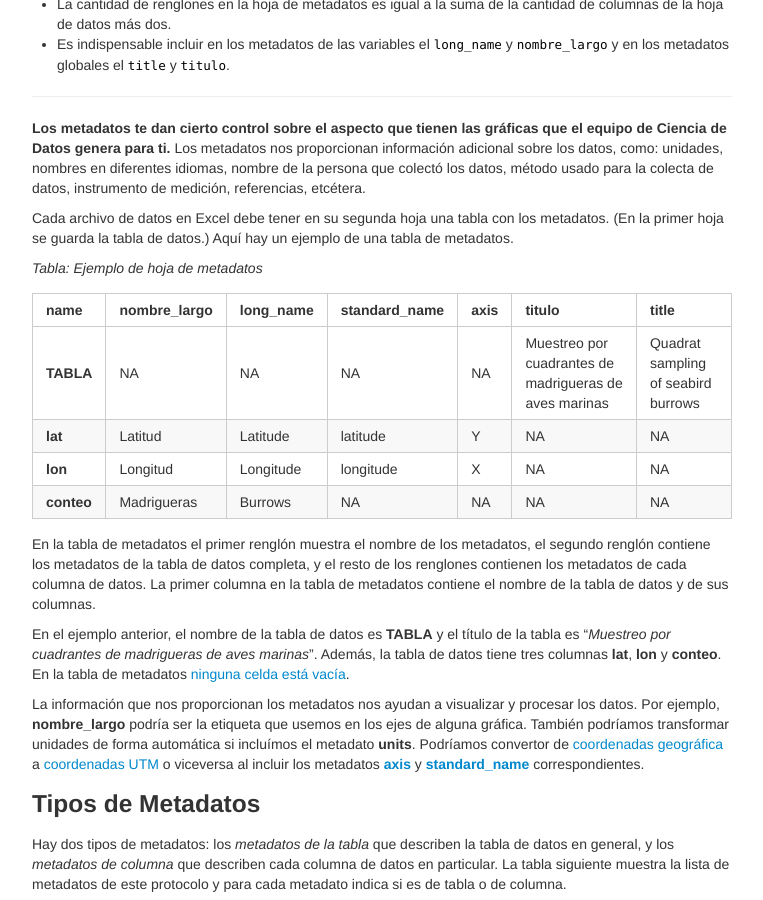
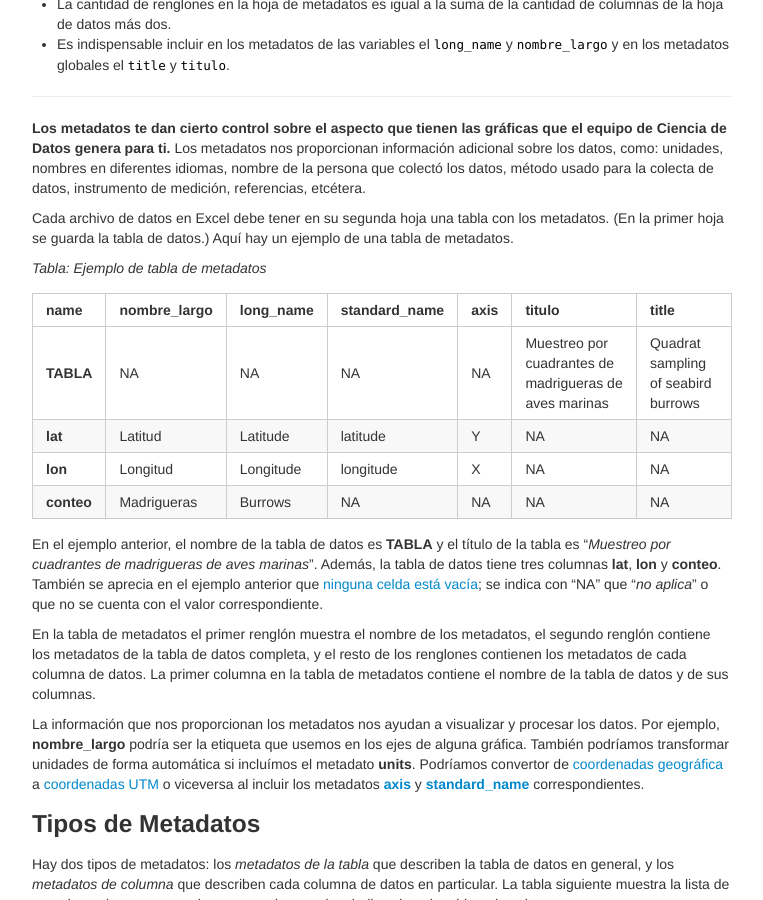
Before and after one commit to MaritzaB/datos_en_excel, a Jekyll site: the page built from pages/metadatos.md, in a window 1280 px wide and 900 px high, scrolled down 278 px. Shown: the whole window, without its empty margins (258-1021 px from the left). Built offline with Jekyll 4.4.1, drawn with Linux system fonts in a browser that asks for light colours.

Commit message:
Reordena los párrafos

```diff
--- a/pages/metadatos.md
+++ b/pages/metadatos.md
@@ -19,7 +19,7 @@ description: Cómo agregar metadatos a un archivo de datos en Excel
 
 Cada archivo de datos en Excel debe tener en su segunda hoja una tabla con los metadatos. (En la primer hoja se guarda la tabla de datos.) Aquí hay un ejemplo de una tabla de metadatos.
 
-_Tabla: Ejemplo de hoja de metadatos_
+_Tabla: Ejemplo de tabla de metadatos_
 
 **name**   | **nombre_largo** | **long_name** | **standard_name** | **axis** | **titulo**                                             | **title**
 -----------|------------------|---------------|-------------------|----------|--------------------------------------------------------|------------------------------------
@@ -28,9 +28,9 @@ _Tabla: Ejemplo de hoja de metadatos_
 **lon**    | Longitud         | Longitude     | longitude         | X        | NA                                                     | NA
 **conteo** | Madrigueras      | Burrows       | NA                | NA       | NA                                                     | NA
 
+En el ejemplo anterior, el nombre de la tabla de datos es **TABLA** y el título de la tabla es "_Muestreo por cuadrantes de madrigueras de aves marinas_". Además, la tabla de datos tiene tres columnas **lat**, **lon** y **conteo**. También se aprecia en el ejemplo anterior que [ninguna celda está vacía](ninguna_celda_vacia.html); se indica con "NA" que "_no aplica_" o que no se cuenta con el valor correspondiente.
+
 En la tabla de metadatos el primer renglón muestra el nombre de los metadatos, el segundo renglón contiene los metadatos de la tabla de datos completa, y el resto de los renglones contienen los metadatos de cada columna de datos. La primer columna en la tabla de metadatos contiene el nombre de la tabla de datos y de sus columnas.
-
-En el ejemplo anterior, el nombre de la tabla de datos es **TABLA** y el título de la tabla es "_Muestreo por cuadrantes de madrigueras de aves marinas_". Además, la tabla de datos tiene tres columnas **lat**, **lon** y **conteo**. En la tabla de metadatos [ninguna celda está vacía](ninguna_celda_vacia.html).
 
 La información que nos proporcionan los metadatos nos ayudan a visualizar y procesar los datos. Por ejemplo, **nombre_largo** podría ser la etiqueta que usemos en los ejes de alguna gráfica. También podríamos transformar unidades de forma automática si incluímos el metadato **units**. Podríamos convertor de [coordenadas geográfica](pages/geograficas.html) a [coordenadas UTM](pages/utm.html) o viceversa al incluir los metadatos [**axis**](axis.html) y [**standard_name**](standard_name.html) correspondientes.
 
```
